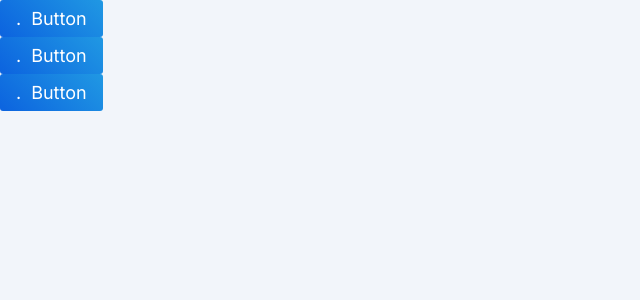
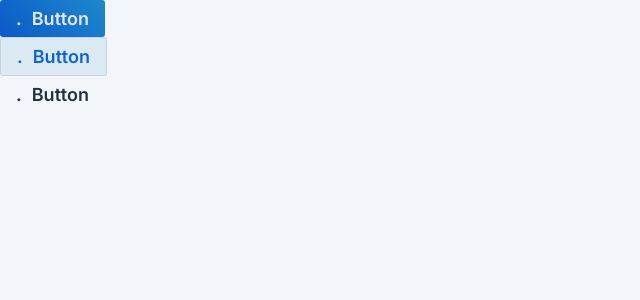
Before and after one commit to GuilhermeAlvarez-00/my-odonto-clean, a React (Vite) app: page /design-system in a window 1280 px wide. Shown: the top 300 px of the page, without its empty margins (0-640 px from the left). Built offline with nearby package versions, Linux system fonts and the light colour scheme.

Commit message:
feat: add theme for ActionButton

```diff
--- a/src/components/ActionButton/index.tsx
+++ b/src/components/ActionButton/index.tsx
@@ -3,14 +3,25 @@ import { FC, ReactNode } from 'react';
 import * as S from './styles';
 
 interface IActionButton {
-  icon: string | ReactNode;
+  icon?: string | ReactNode;
   children: ReactNode;
+  themeColor: 'blue' | 'light' | 'white';
 }
 
-export const ActionButton: FC<IActionButton> = ({ icon, children }) => {
+export const ActionButton: FC<IActionButton> = ({
+  icon,
+  children,
+  themeColor,
+}) => {
   return (
-    <S.Container>
-      {typeof icon === 'string' ? <img src={icon} alt="Icon" /> : icon}
+    <S.Container themeColor={themeColor}>
+      {icon ? (
+        typeof icon === 'string' ? (
+          <img src={icon} alt="Icon" />
+        ) : (
+          icon
+        )
+      ) : null}
       {children}
     </S.Container>
   );
--- a/src/components/ActionButton/styles.ts
+++ b/src/components/ActionButton/styles.ts
@@ -1,8 +1,11 @@
-import styled from 'styled-components';
+import styled, { css } from 'styled-components';
 
-export const Container = styled.button`
+interface IContainer {
+  themeColor: string;
+}
+
+export const Container = styled.button<IContainer>`
   display: flex;
-  background: var(--blue-gradient);
   align-items: center;
   justify-content: center;
   gap: 0.625rem;
@@ -10,9 +13,31 @@ export const Container = styled.button`
   padding: 0.5rem 1rem;
   border-radius: 0.1875rem;
   font-size: 1.125rem;
-  color: white;
+  font-weight: 600;
+  transition: filter 0.2s;
 
   @media (max-width: 948px) {
     font-size: 0.9375rem;
   }
+
+  ${({ themeColor }) =>
+    themeColor === 'blue'
+      ? css`
+          color: white;
+          background: var(--blue-gradient);
+        `
+      : themeColor === 'light'
+      ? css`
+          color: var(--blue-500);
+          background-color: var(--blue-300);
+          border: 1px solid rgba(2, 14, 31, 0.09);
+        `
+      : css`
+          color: var(--blue-800);
+          background-color: var(--blue-200);
+        `}
+
+  &:hover {
+    filter: brightness(0.9);
+  }
 `;
```
